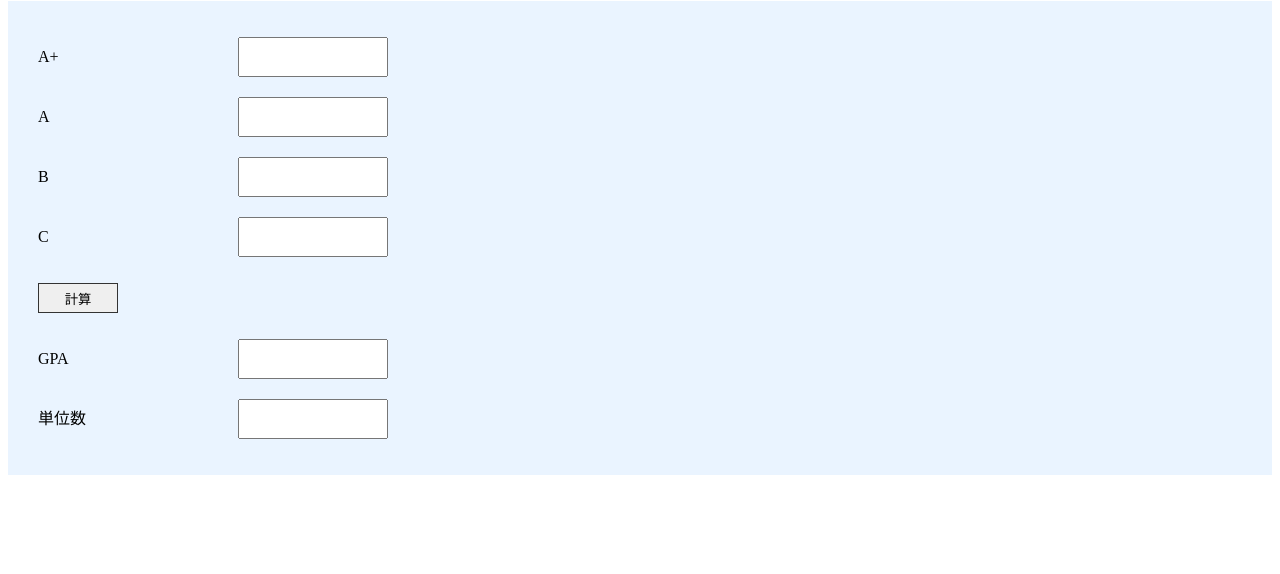
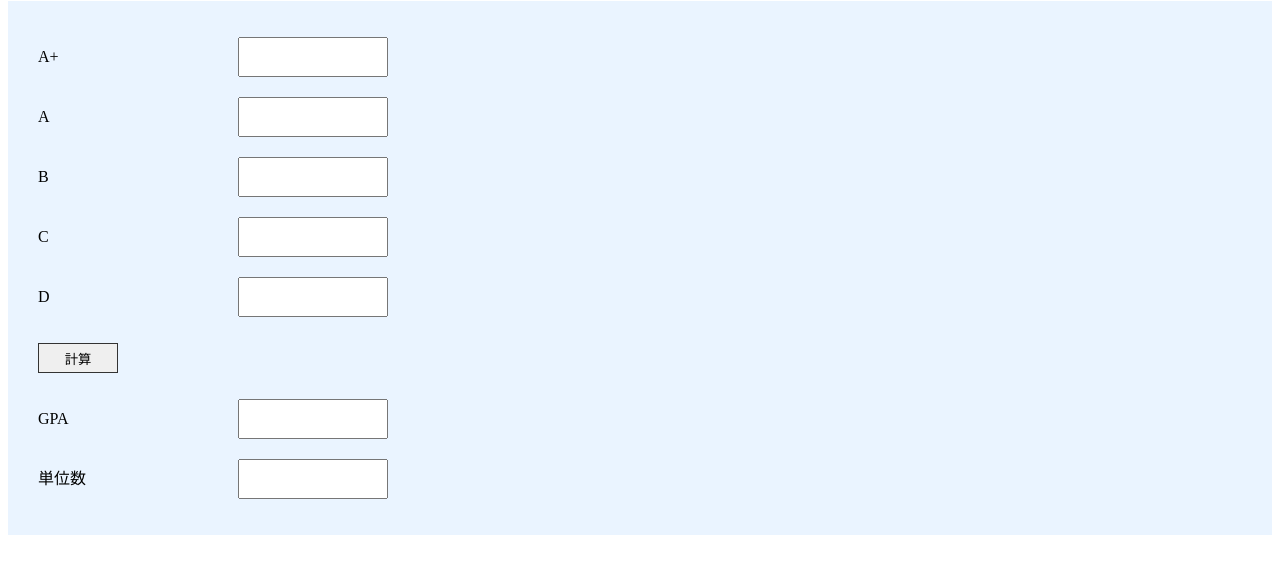
Before and after one commit to tofu-tsukuba/GPA_tsukuba, a plain HTML site: page index.html in a window 1280 px wide. Shown: the part 74-648 px from the top of the page. Drawn offline with Linux system fonts and the light colour scheme.

Commit message:
Update index.html

```diff
--- a/index.html
+++ b/index.html
@@ -42,7 +42,9 @@
             <dd><input type="number" class="box" name="num_B"></dd>
             <dt>C</dt>
             <dd><input type="number" class="box" name="num_C"></dd>
-            <p><input type="button" class="calc-btn" onclick="calc(num_S.value, num_A.value, num_B.value, num_C.value);" value="計算"></p>
+            <dt>D</Datag></dt>
+            <dd><input type="number" class="box" name="num_D"></dd>
+            <p><input type="button" class="calc-btn" onclick="calc(num_S.value, num_A.value, num_B.value, num_C.value,num_D.value);" value="計算"></p>
             <dt>GPA</dt>
             <dd><input id="GPA" class="box" type="text" readonly=""></dd>
             <dt>単位数</dt>
@@ -50,8 +52,8 @@
         </dl>
     </form>
     <script>
-        function calc(num_S, num_A, num_B, num_C) {
-            const sum_value = document.getElementById('sum').value = (Math.round( (num_S * 1 + num_A * 1 + num_B * 1 + num_C * 1) * 10))/10 ;
-            const GPA_value = document.getElementById('GPA').value = (Math.round (((num_S * 4.3 + num_A * 4 + num_B * 3 + num_C * 2 )/ sum_value) * 10))/10;
+        function calc(num_S, num_A, num_B, num_C,num_D) {
+            const sum_value = document.getElementById('sum').value = (Math.round( (num_S * 1 + num_A * 1 + num_B * 1 + num_C * 1 + num_D  * 1) * 10))/10 ;
+            const GPA_value = document.getElementById('GPA').value = (Math.round (((num_S * 4.3 + num_A * 4 + num_B * 3 + num_C * 2 + num_D * 0 )/ sum_value) * 10))/10;
         }
     </script>
```
